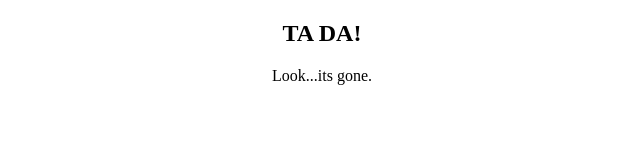
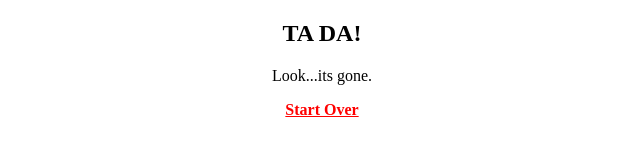
Before and after one commit to monsterreh2b/eight_year_old, a plain HTML site: page index.html in a window 1280 px wide. Both pictures are taken after a click on the button "Click me to hide the pencil". Shown: the whole page, without its empty margins (318-958 px from the left). Drawn offline with nearby package versions, Linux system fonts and the light colour scheme.

Commit message:
add hyperlink to id on page plus css

```diff
--- a/index.html
+++ b/index.html
@@ -21,6 +21,7 @@
 
 
     <button>Click me to hide the pencil</button>
+    <div id="start-over"></div>
     <script src="https://ajax.googleapis.com/ajax/libs/jquery/3.4.1/jquery.min.js"></script>
     <script src="./resources/javascript/app.js"></script>
 </body>
--- a/resources/css/style.css
+++ b/resources/css/style.css
@@ -5,3 +5,11 @@ body {
 #pencil {
     display: block;
 }
+
+.link {
+    color: red;
+    font-size: 16px;
+    font-weight: bold;
+    text-decoration-style: solid;
+    margin: 10px;
+}
--- a/resources/javascript/app.js
+++ b/resources/javascript/app.js
@@ -4,5 +4,13 @@ $(document).ready(function() {
         $("#tada").replaceWith("<h2>TA DA!</h2>");
         $("#gone").replaceWith("<p>Look...its gone.</p>");
         $("button").hide();
+
+        var link = $("<a>");
+        link.attr("href", "https://monsterreh2b.github.io/eight_year_old/");
+        link.attr("title", "Magic Trick");
+        link.text("Start Over");
+        link.addClass("link");
+
+        $("#start-over").html(link);
     });
 });
```
